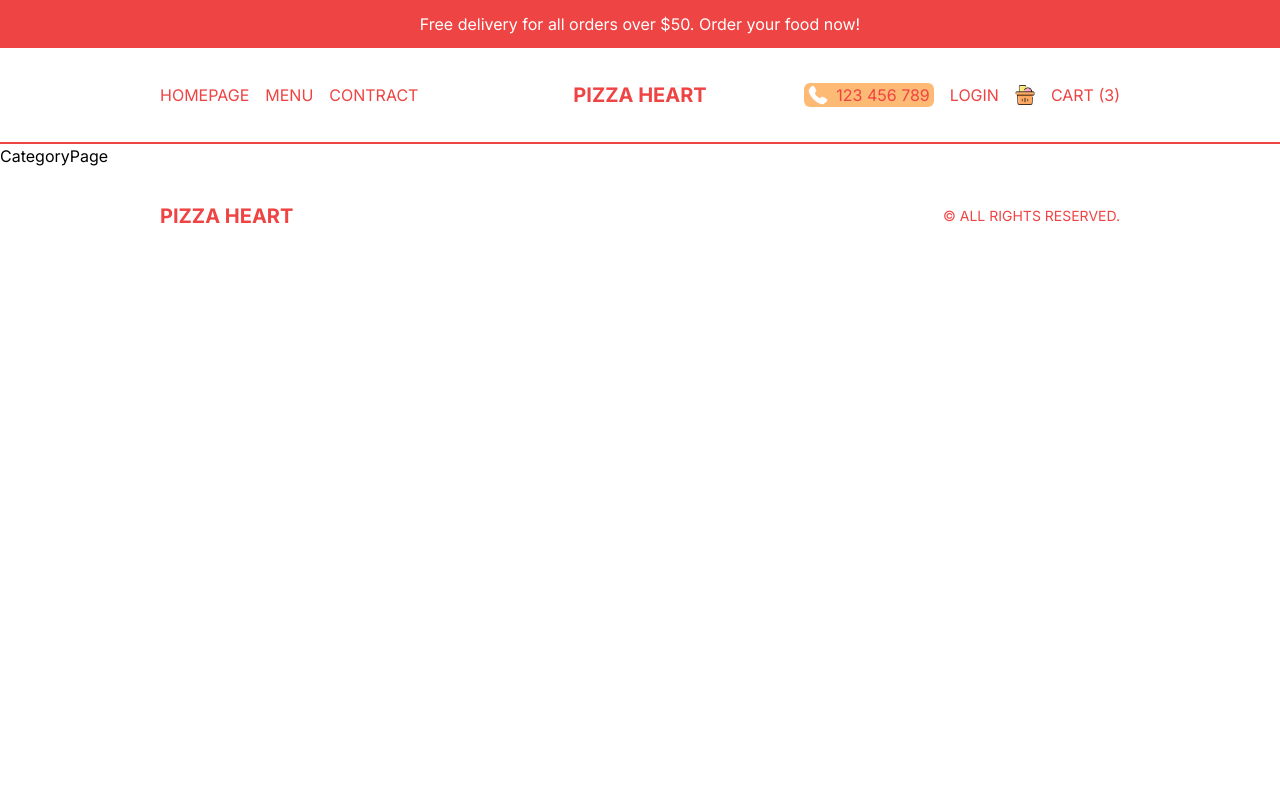
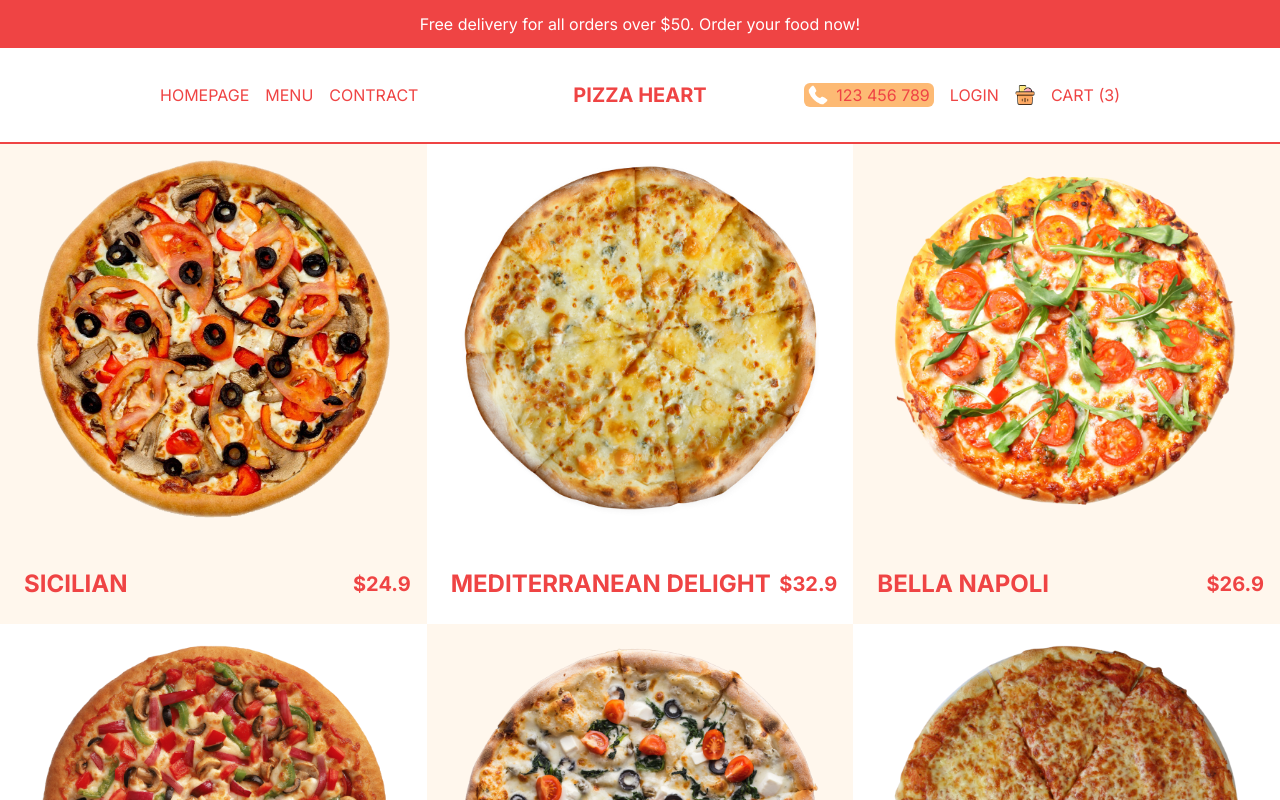
Before and after one commit to Piyabud/Food-Delivery-App, a Next.js app in the folder client/: page /menu/burgers in a window 1280 px wide. Shown: the top 800 px of the page. Built offline with nearby package versions, Linux system fonts and the light colour scheme.

Commit message:
feat : list product

```diff
--- a/client/src/app/menu/[catagory]/page.tsx
+++ b/client/src/app/menu/[catagory]/page.tsx
@@ -1,9 +1,36 @@
-import React from 'react'
+import React from "react";
+import { pizzas } from "@/data";
+import Link from "next/link";
+import Image from "next/image";
 
 function CategoryPage() {
   return (
-    <div>CategoryPage</div>
-  )
+    <div className="flex flex-wrap text-red-500 ">
+      {pizzas.map((product, index) => (
+        <Link
+          key={index}
+          href={`/product/${product.id}`}
+          className="group w-full h-[60vh] sm:w-1/2 lg:w-1/3 p-4 flex flex-col justify-between odd:bg-orange-50 relative overflow-hidden"
+        >
+          {/* IMG-CON */}
+          {product.img && (
+            <div className="relative h-[80%]">
+              <Image src={product.img} alt="" fill className="object-contain hover:scale-[1.05] transition-all duration-300" />
+            </div>
+          )}
+          {/* TEXT-CON */}
+          <div className="flex items-center justify-between font-bold relative z-10">
+            <h1 className="text-2xl uppercase p-2">{product.title}</h1>
+            <h2 className="group-hover:hidden text-xl">${product.price}</h2>
+            <button className="hidden group-hover:block uppercase bg-red-500 text-white p-2 rounded-md">
+              Add to Cart
+            </button>
+          </div>
+          {/* Shine effect */}
+        </Link>
+      ))}
+    </div>
+  );
 }
 
-export default CategoryPage
+export default CategoryPage;
```
